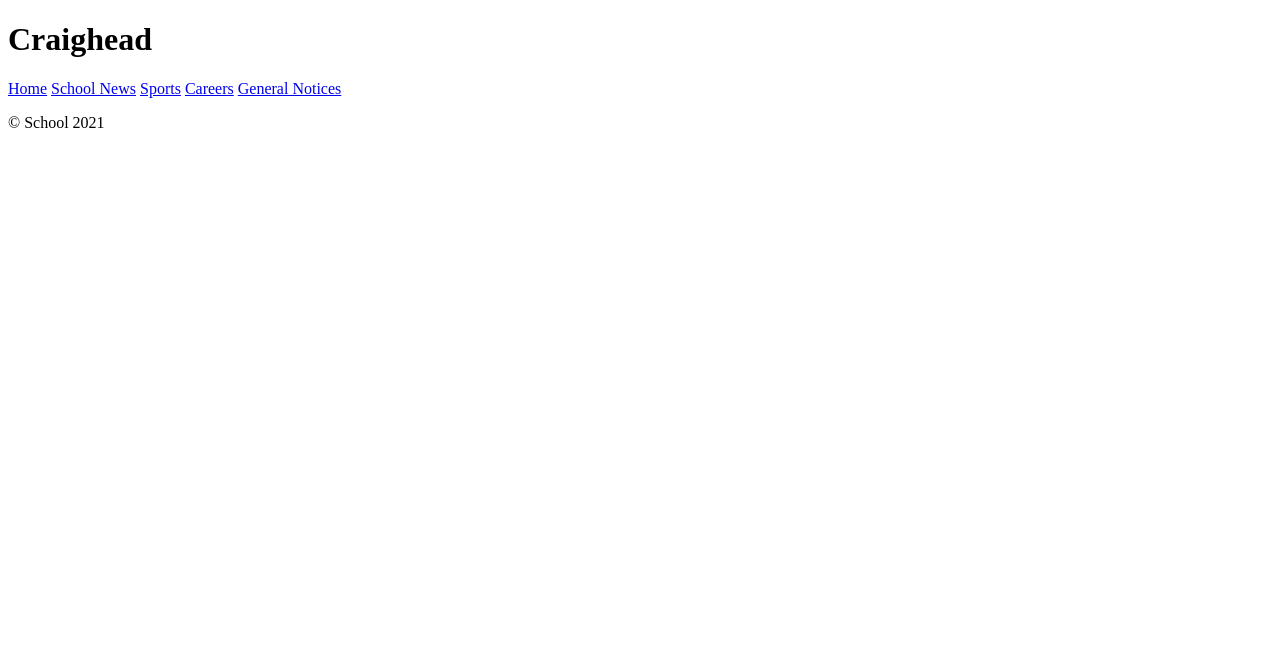
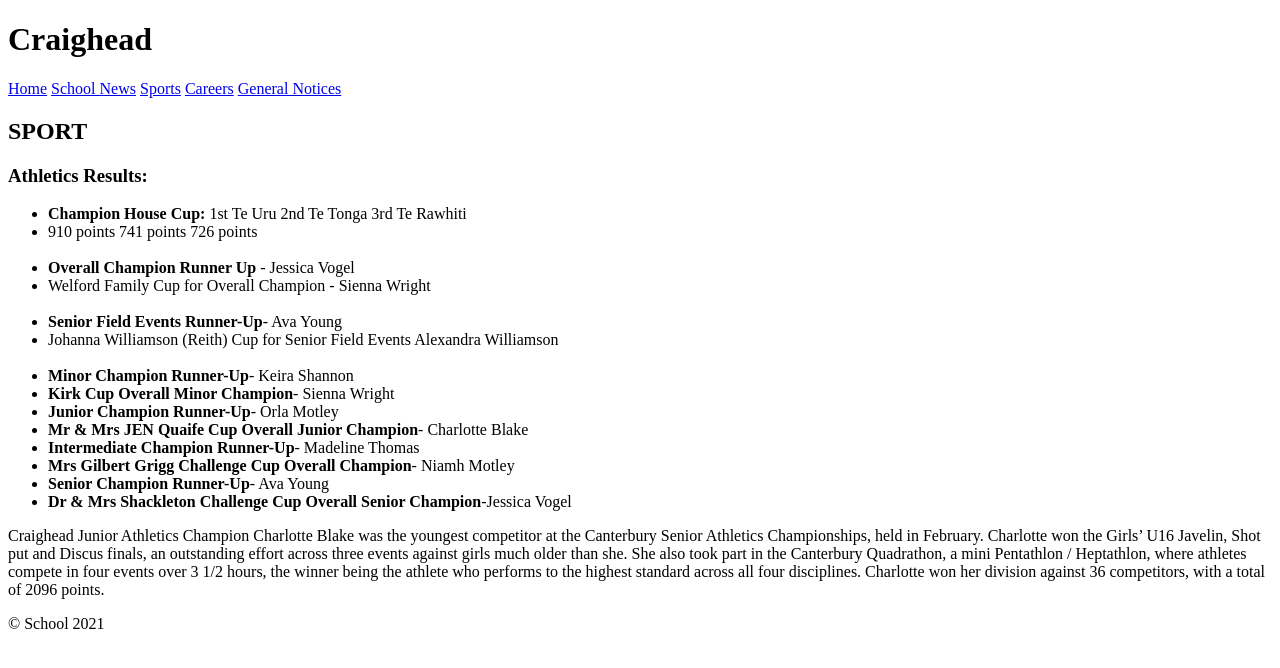
Before and after one commit to loxtonsa01/Craighead_Newsletter_Website, a plain HTML site: page html/Sport.html in a window 1280 px wide. Drawn offline with Linux system fonts and the light colour scheme; files that its build step writes are made by us from their sources.

Commit message:
Finished Sports page
Finished the sports page.

```diff
--- a/html/Sport.html
+++ b/html/Sport.html
@@ -9,6 +9,7 @@
     <title>Craighead Newsletter</title>
 
     <!-- FONTS -->
+
 
     <!-- MY CSS -->
     <link rel="stylesheet" href="css/layout1.css">
@@ -29,6 +30,38 @@
     </nav>
 
     <main>
+        <h2>SPORT</h2>
+
+        <h3>Athletics Results:</h3>
+
+        <ul>
+            <li><b>Champion House Cup:</b> 1st Te Uru 2nd Te Tonga 3rd Te Rawhiti</li>
+            <li>910 points 741 points 726 points</li>
+            <br>
+            <li><b>Overall Champion Runner Up</b> - Jessica Vogel</li>
+            <li>Welford Family Cup for Overall Champion - Sienna Wright</li>
+            <br>
+            <li><b>Senior Field Events Runner-Up</b>- Ava Young</li>
+            <li>Johanna Williamson (Reith) Cup for Senior Field Events Alexandra Williamson</li>
+            <br>
+            <li><b>Minor Champion Runner-Up</b>- Keira Shannon</li>
+            <li><b>Kirk Cup Overall Minor Champion</b>- Sienna Wright</li>
+            <li><b>Junior Champion Runner-Up</b>- Orla Motley</li>
+            <li><b>Mr & Mrs JEN Quaife Cup Overall Junior Champion</b>- Charlotte Blake</li>
+            <li><b>Intermediate Champion Runner-Up</b>- Madeline Thomas</li>
+            <li><b>Mrs Gilbert Grigg Challenge Cup Overall Champion</b>- Niamh Motley</li>
+            <li><b>Senior Champion Runner-Up</b>- Ava Young</li>
+            <li><b>Dr & Mrs Shackleton Challenge Cup Overall Senior Champion</b>-Jessica Vogel</li>
+        </ul>
+
+        <p>Craighead Junior Athletics Champion Charlotte Blake was the youngest competitor at the Canterbury Senior
+            Athletics Championships, held in February. Charlotte won the Girls’ U16 Javelin, Shot put and Discus finals,
+            an outstanding effort across three events against girls much older than she.
+
+            She also took part in the Canterbury Quadrathon, a mini Pentathlon / Heptathlon, where athletes compete in
+            four events over 3 1/2 hours, the winner being the athlete who performs to the highest standard across all
+            four disciplines. Charlotte won her division against 36 competitors, with a total of 2096 points.</p>
+
     </main>
 
     <footer>
```
